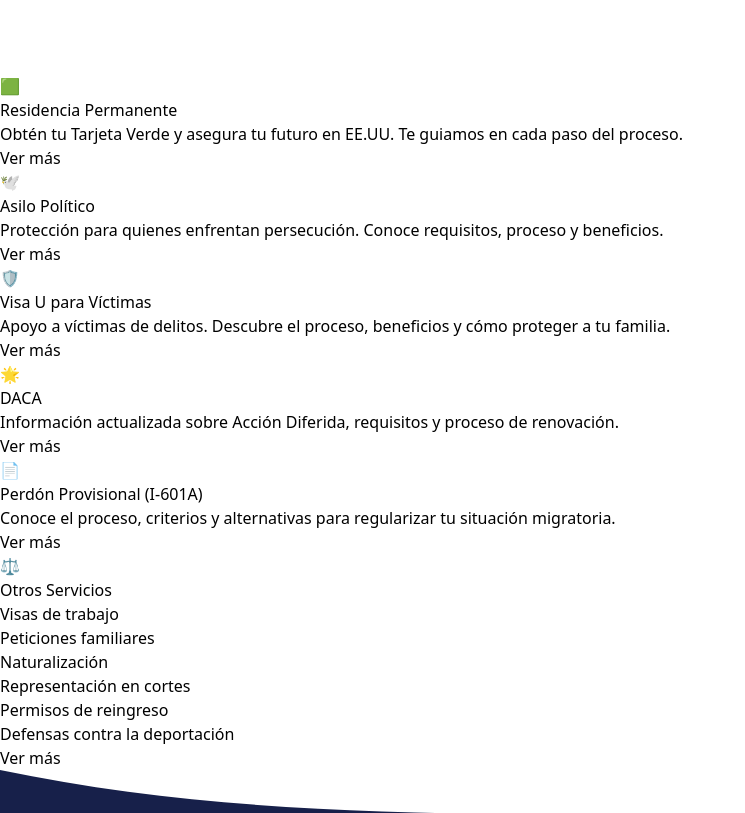
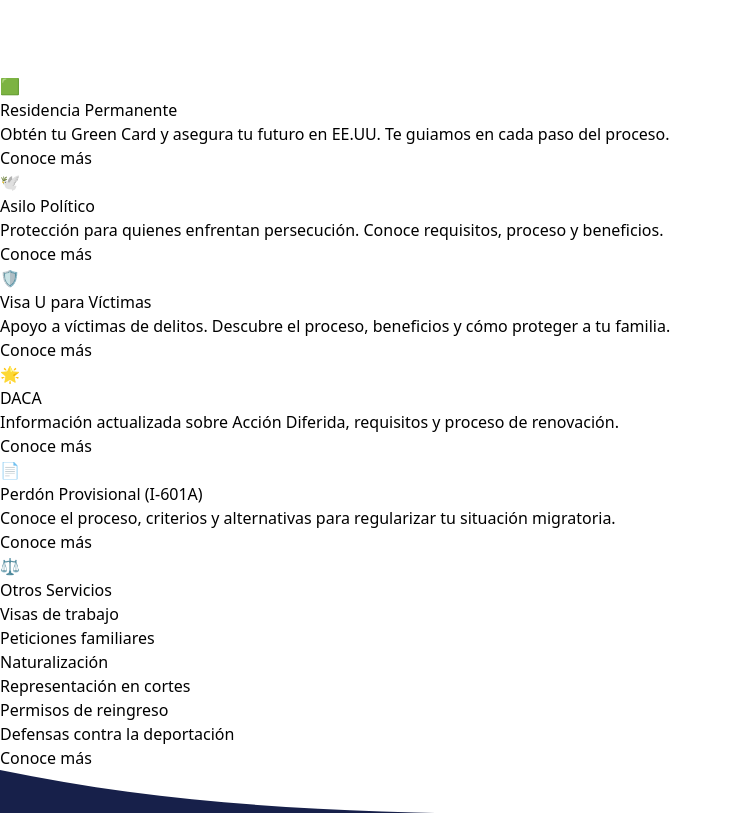
Before and after one commit to carlosquesadaG/lawyer, a React (Vite) app: page /services in a window 1280 px wide. Shown: the part 2340-3153 px from the top of the page, without its empty margins (0-745 px from the left). Built offline with nearby package versions, Linux system fonts and the light colour scheme.

Commit message:
cambios realizados

```diff
--- a/src/pages/Contact.jsx
+++ b/src/pages/Contact.jsx
@@ -9,18 +9,19 @@ function Contact() {
   const handleSubmit = (e) => {
     e.preventDefault();
 
-    emailjs.sendForm(
-      "service_nyeliwh",      // Reemplaza con tu Service ID de EmailJS
-      "template_tgubc2l",     // Reemplaza con tu Template ID de EmailJS
+    emailjs
+      .sendForm(
+        "service_nyeliwh", // Reemplaza con tu Service ID de EmailJS
+        "template_tgubc2l", // Reemplaza con tu Template ID de EmailJS
         e.target,
-      "wAObukb5kTuV-o1cJ"       // Reemplaza con tu Public Key de EmailJS
+        "wAObukb5kTuV-o1cJ" // Reemplaza con tu Public Key de EmailJS
       )
       .then(() => {
         Swal.fire({
           icon: "success",
           title: "¡Mensaje enviado!",
           text: "Gracias por contactarnos. Pronto nos pondremos en contacto contigo.",
-        confirmButtonColor: "#0A2463"
+          confirmButtonColor: "#0A2463",
         });
         e.target.reset();
       })
@@ -29,7 +30,7 @@ function Contact() {
           icon: "error",
           title: "Error",
           text: "No se pudo enviar el mensaje. Intenta de nuevo más tarde.",
-        confirmButtonColor: "#0A2463"
+          confirmButtonColor: "#0A2463",
         });
       });
   };
@@ -59,9 +60,12 @@ function Contact() {
       <div style={{ position: "relative", zIndex: 2 }}>
         <section className="relative py-10 px-4 flex items-center justify-center min-h-[300px]">
           <div className="w-full mt-11 max-w-2xl text-center text-black bg-white p-6 rounded-lg shadow-lg bg-opacity-90">
-            <h2 className="text-2xl font-bold mb-2 text-[#0A2463]">Contáctanos</h2>
+            <h2 className="text-2xl font-bold mb-2 text-[#0A2463]">
+              Contáctanos
+            </h2>
             <p className="mb-4">
-              Atendemos en línea para toda Latinoamérica y presencial en Miami, FL.
+              Atendemos en línea para toda Latinoamérica y presencial en Miami,
+              FL.
             </p>
             {/* Información de contacto mejorada */}
             <div className="mb-6 flex flex-col sm:flex-row gap-4 justify-center">
@@ -69,22 +73,44 @@ function Contact() {
                 <div className="flex items-center mb-2">
                   <span className="text-[#0A2463] text-xl mr-2">📞</span>
                   <span className="font-bold">Tel. México:</span>
-                  <a href="tel:+525512345678" className="ml-2 text-[#0A2463] underline">+52 55 1234 5678</a>
+                  <a
+                    href="tel:+525512345678"
+                    className="ml-2 text-[#0A2463] underline"
+                  >
+                    +52 55 1234 5678
+                  </a>
                 </div>
                 <div className="flex items-center mb-2">
                   <span className="text-[#0A2463] text-xl mr-2">📱</span>
                   <span className="font-bold">Tel. EE.UU.:</span>
-                  <a href="tel:+13051234567" className="ml-2 text-[#0A2463] underline">+1 305 123 4567</a>
+                  <a
+                    href="tel:+13051234567"
+                    className="ml-2 text-[#0A2463] underline"
+                  >
+                    +1 305 123 4567
+                  </a>
                 </div>
                 <div className="flex items-center mb-2">
                   <span className="text-green-600 text-xl mr-2">💬</span>
                   <span className="font-bold">WhatsApp:</span>
-                  <a href="https://wa.me/573187652280" target="_blank" rel="noopener noreferrer" className="ml-2 text-green-600 underline">+57 318 765 2280</a>
+                  <a
+                    href="https://wa.me/573187652280"
+                    target="_blank"
+                    rel="noopener noreferrer"
+                    className="ml-2 text-green-600 underline"
+                  >
+                    +57 318 765 2280
+                  </a>
                 </div>
                 <div className="flex items-center">
                   <span className="text-[#0A2463] text-xl mr-2">✉️</span>
                   <span className="font-bold">Correo:</span>
-                  <a href="mailto:info@legalidadsinfronteras.mx" className="ml-2 text-[#0A2463] underline">info@legalidadsinfronteras.com</a>
+                  <a
+                    href="mailto:info@legalidadsinfronteras.mx"
+                    className="ml-2 text-[#0A2463] underline"
+                  >
+                    info@legalidadsinfronteras.com
+                  </a>
                 </div>
               </div>
               {/* Horario tipo tarjeta */}
@@ -122,8 +148,13 @@ function Contact() {
               ></iframe>
             </div>
             {/* Formulario de contacto */}
-            <form className="mt-6 text-left space-y-4 max-w-md mx-auto" onSubmit={handleSubmit}>
-              <h3 className="text-lg font-bold mb-2 text-center">Formulario de Contacto</h3>
+            <form
+              className="mt-6 text-left space-y-4 max-w-md mx-auto"
+              onSubmit={handleSubmit}
+            >
+              <h3 className="text-lg font-bold mb-2 text-center">
+                Formulario de Contacto
+              </h3>
               <div>
                 <label className="block font-semibold mb-1" htmlFor="nombre">
                   Nombre
@@ -160,6 +191,7 @@ function Contact() {
                 >
                   <option value="">Selecciona una opción</option>
                   <option value="residencia">Residencia Permanente</option>
+                  <option value="green-card">Green Card</option>
                   <option value="asilo">Asilo Político</option>
                   <option value="visa-u">Visa U</option>
                   <option value="daca">DACA</option>
@@ -188,7 +220,10 @@ function Contact() {
             </form>
             {/* Política de consultas */}
             <div className="mt-6 text-sm text-gray-700 bg-[#F3F6FB] p-4 rounded-lg border-l-4 border-[#0A2463]">
-              <strong>Política de consultas:</strong> La primera consulta es gratuita y sin compromiso. Nuestro equipo evaluará tu caso y te orientará sobre los siguientes pasos. Para emergencias, contáctanos por WhatsApp las 24 horas.
+              <strong>Política de consultas:</strong> La primera consulta es
+              gratuita y sin compromiso. Nuestro equipo evaluará tu caso y te
+              orientará sobre los siguientes pasos. Para emergencias,
+              contáctanos por WhatsApp las 24 horas.
             </div>
           </div>
         </section>
--- a/src/pages/Home.jsx
+++ b/src/pages/Home.jsx
@@ -119,7 +119,7 @@ function Home() {
             rel="noopener noreferrer"
             className="bg-green-500 text-white px-6 py-3 rounded hover:bg-green-600 transition-colors font-bold flex items-center justify-center gap-2"
           >
-            <FaWhatsapp /> AGENDA TU CONSULTA GRATIS test
+            <FaWhatsapp /> AGENDA TU CONSULTA GRATIS
           </a>
         </div>
         {/* Onda decorativa al final del hero */}
--- a/src/pages/Services.jsx
+++ b/src/pages/Services.jsx
@@ -42,36 +42,71 @@ function Services() {
         <div className="bg-white rounded-xl shadow-lg p-6 flex flex-col items-center border-t-4 border-[#0A2463] hover:scale-105 transition">
           <span className="text-4xl mb-2">🟩</span>
           <h2 className="text-xl font-bold mb-2 text-[#0A2463]">Residencia Permanente</h2>
-          <p className="text-gray-700 mb-4 text-center">Obtén tu Tarjeta Verde y asegura tu futuro en EE.UU. Te guiamos en cada paso del proceso.</p>
-          <a href="/servicios/residencia-permanente" className="mt-auto bg-[#D9A404] text-white px-4 py-2 rounded hover:bg-[#b88a03] transition">Ver más</a>
+          <p className="text-gray-700 mb-4 text-center">Obtén tu Green Card y asegura tu futuro en EE.UU. Te guiamos en cada paso del proceso.</p>
+          <a
+            href="https://wa.me/521XXXXXXXXXX"
+            target="_blank"
+            rel="noopener noreferrer"
+            className="mt-auto bg-[#D9A404] text-white px-4 py-2 rounded hover:bg-[#b88a03] transition"
+          >
+            Conoce más
+          </a>
         </div>
         {/* Asilo Político */}
         <div className="bg-white rounded-xl shadow-lg p-6 flex flex-col items-center border-t-4 border-[#0A2463] hover:scale-105 transition">
           <span className="text-4xl mb-2">🕊️</span>
           <h2 className="text-xl font-bold mb-2 text-[#0A2463]">Asilo Político</h2>
           <p className="text-gray-700 mb-4 text-center">Protección para quienes enfrentan persecución. Conoce requisitos, proceso y beneficios.</p>
-          <a href="/servicios/asilo-politico" className="mt-auto bg-[#D9A404] text-white px-4 py-2 rounded hover:bg-[#b88a03] transition">Ver más</a>
+          <a
+            href="https://wa.me/521XXXXXXXXXX"
+            target="_blank"
+            rel="noopener noreferrer"
+            className="mt-auto bg-[#D9A404] text-white px-4 py-2 rounded hover:bg-[#b88a03] transition"
+          >
+            Conoce más
+          </a>
         </div>
         {/* Visa U */}
         <div className="bg-white rounded-xl shadow-lg p-6 flex flex-col items-center border-t-4 border-[#0A2463] hover:scale-105 transition">
           <span className="text-4xl mb-2">🛡️</span>
           <h2 className="text-xl font-bold mb-2 text-[#0A2463]">Visa U para Víctimas</h2>
           <p className="text-gray-700 mb-4 text-center">Apoyo a víctimas de delitos. Descubre el proceso, beneficios y cómo proteger a tu familia.</p>
-          <a href="/servicios/visa-u" className="mt-auto bg-[#D9A404] text-white px-4 py-2 rounded hover:bg-[#b88a03] transition">Ver más</a>
+          <a
+            href="https://wa.me/521XXXXXXXXXX"
+            target="_blank"
+            rel="noopener noreferrer"
+            className="mt-auto bg-[#D9A404] text-white px-4 py-2 rounded hover:bg-[#b88a03] transition"
+          >
+            Conoce más
+          </a>
         </div>
         {/* DACA */}
         <div className="bg-white rounded-xl shadow-lg p-6 flex flex-col items-center border-t-4 border-[#0A2463] hover:scale-105 transition">
           <span className="text-4xl mb-2">🌟</span>
           <h2 className="text-xl font-bold mb-2 text-[#0A2463]">DACA</h2>
           <p className="text-gray-700 mb-4 text-center">Información actualizada sobre Acción Diferida, requisitos y proceso de renovación.</p>
-          <a href="/servicios/daca" className="mt-auto bg-[#D9A404] text-white px-4 py-2 rounded hover:bg-[#b88a03] transition">Ver más</a>
+          <a
+            href="https://wa.me/521XXXXXXXXXX"
+            target="_blank"
+            rel="noopener noreferrer"
+            className="mt-auto bg-[#D9A404] text-white px-4 py-2 rounded hover:bg-[#b88a03] transition"
+          >
+            Conoce más
+          </a>
         </div>
         {/* Perdón Provisional */}
         <div className="bg-white rounded-xl shadow-lg p-6 flex flex-col items-center border-t-4 border-[#0A2463] hover:scale-105 transition">
           <span className="text-4xl mb-2">📄</span>
           <h2 className="text-xl font-bold mb-2 text-[#0A2463]">Perdón Provisional (I-601A)</h2>
           <p className="text-gray-700 mb-4 text-center">Conoce el proceso, criterios y alternativas para regularizar tu situación migratoria.</p>
-          <a href="/servicios/perdon-provisional" className="mt-auto bg-[#D9A404] text-white px-4 py-2 rounded hover:bg-[#b88a03] transition">Ver más</a>
+          <a
+            href="https://wa.me/521XXXXXXXXXX"
+            target="_blank"
+            rel="noopener noreferrer"
+            className="mt-auto bg-[#D9A404] text-white px-4 py-2 rounded hover:bg-[#b88a03] transition"
+          >
+            Conoce más
+          </a>
         </div>
         {/* Otros servicios */}
         <div className="bg-white rounded-xl shadow-lg p-6 flex flex-col items-center border-t-4 border-[#0A2463] hover:scale-105 transition">
@@ -85,7 +120,14 @@ function Services() {
             <li>Permisos de reingreso</li>
             <li>Defensas contra la deportación</li>
           </ul>
-          <a href="/servicios/otros" className="mt-auto bg-[#D9A404] text-white px-4 py-2 rounded hover:bg-[#b88a03] transition">Ver más</a>
+          <a
+            href="https://wa.me/521XXXXXXXXXX"
+            target="_blank"
+            rel="noopener noreferrer"
+            className="mt-auto bg-[#D9A404] text-white px-4 py-2 rounded hover:bg-[#b88a03] transition"
+          >
+            Conoce más
+          </a>
         </div>
       </section>
       <Ondas />
```
Also changed, not shown: src/components/Footer.jsx (+17 -0 lines). Lines whose indentation alone changed are shown as unchanged.
